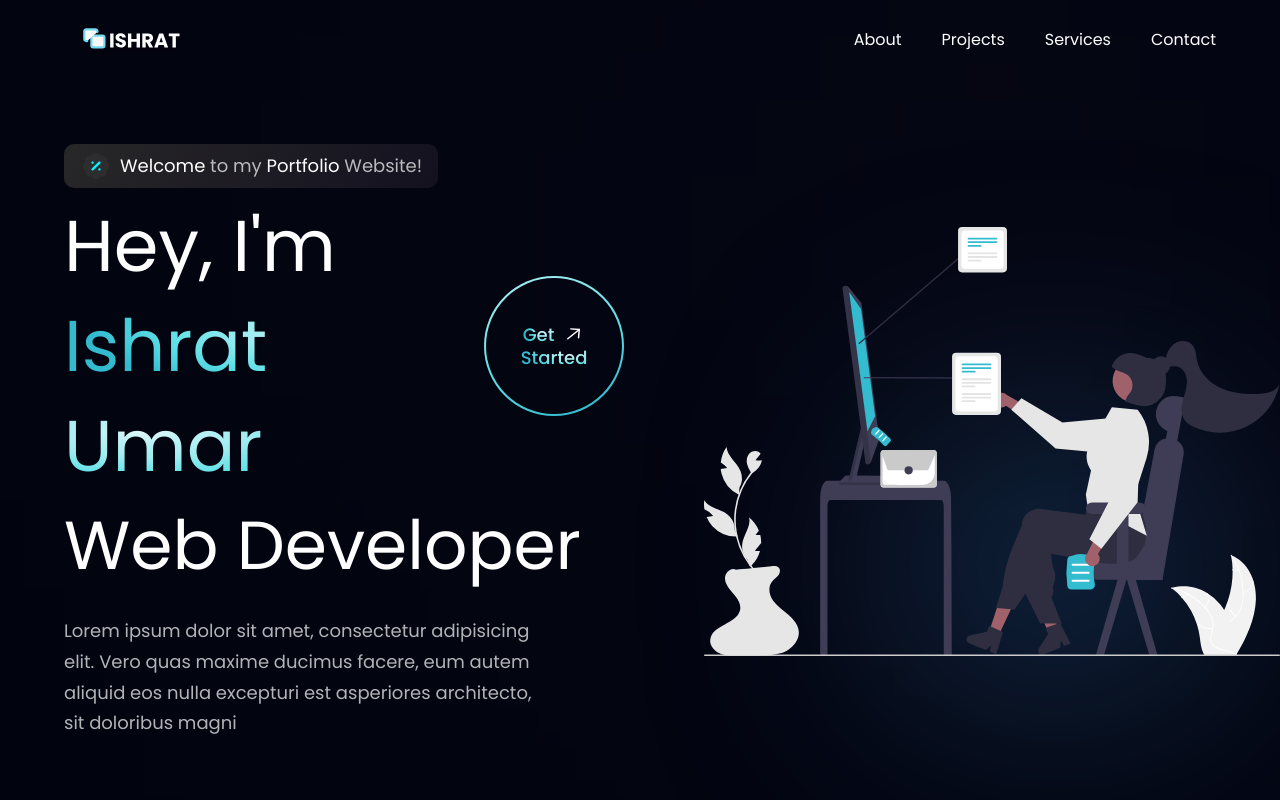
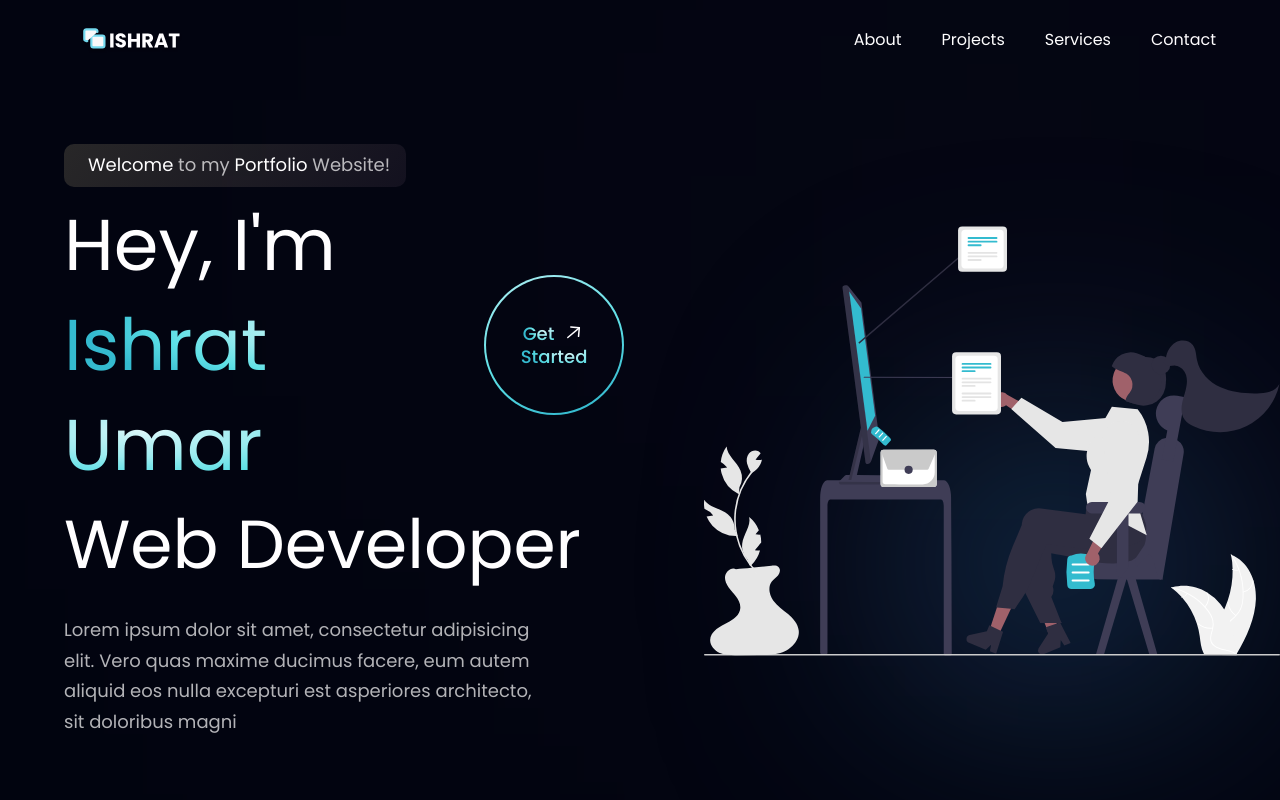
Before and after one commit to ishratUmar18/50-react.js-projects, a React (Vite) app in the folder portfolio-page/: page / in a window 1280 px wide. Shown: the top 800 px of the page. Built offline with nearby package versions, Linux system fonts and the light colour scheme.

Commit message:
updat hero section

```diff
--- a/portfolio-page/src/components/Hero.jsx
+++ b/portfolio-page/src/components/Hero.jsx
@@ -1,13 +1,11 @@
 import styles from '../style';
-import { discount, hero} from '../assets';
+import { hero} from '../assets';
 import GetStarted from './GetStarted';
 
 const Hero = () => (
   <section id="home" className={` flex md:flex-row flex-col ${styles.paddingY}`}>
     <div className={` flex-1 ${styles.flexStart} flex-col xl:px-0 sm:px-16 p px-6`}>
       <div className="flex flex-row items-center py-[6px] px-4 bg-discount-gradient rounded-[10px] mb-2">
-        <img src={discount} alt="discount"
-        className="w-[32px] h-[32px]"/>
         <p className={`${styles.paragraph} ml-2`}>
         <span className="text-white">Welcome</span> to my {" "}
         <span className="text-white">Portfolio</span> Website!
```
